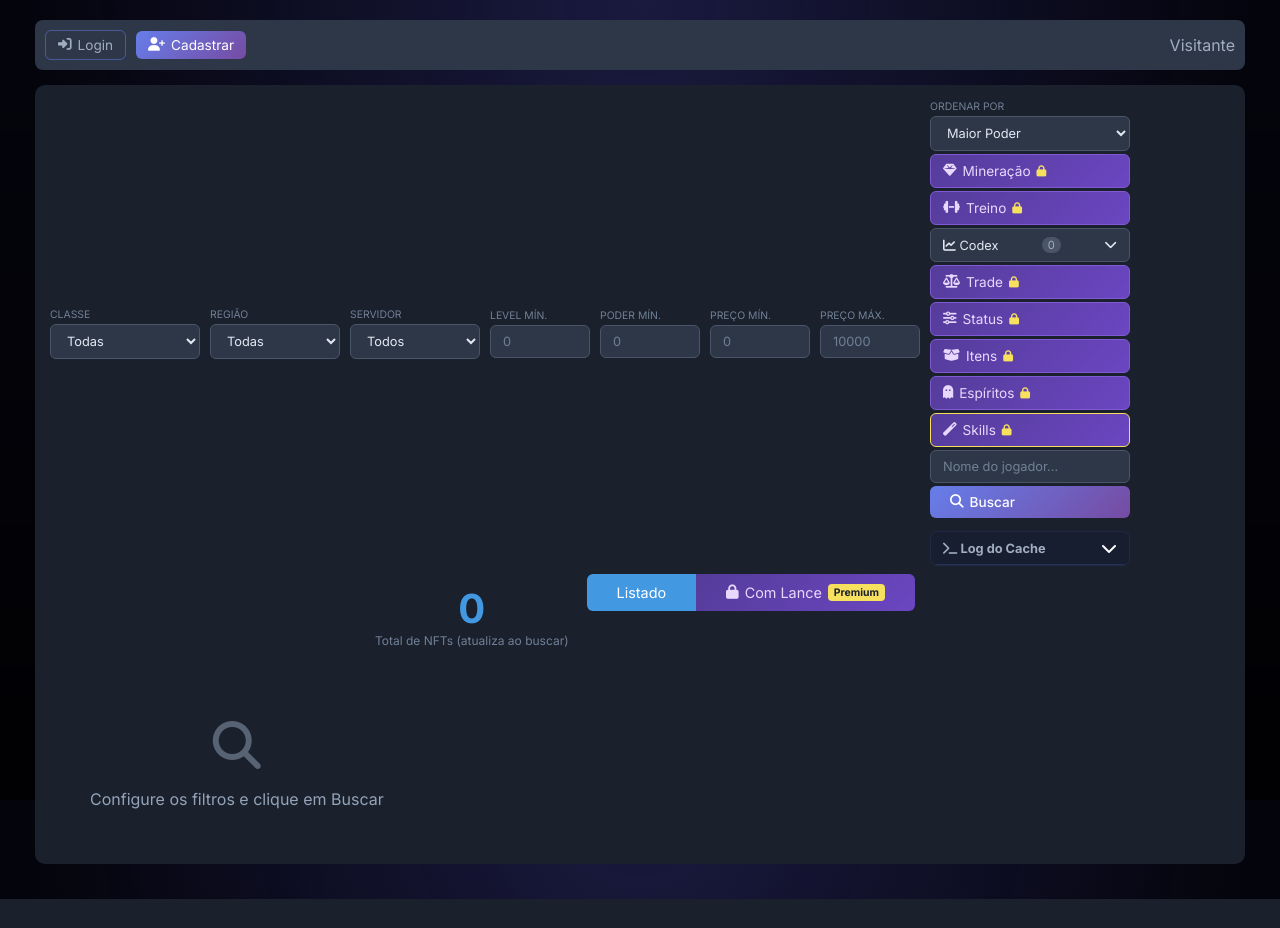
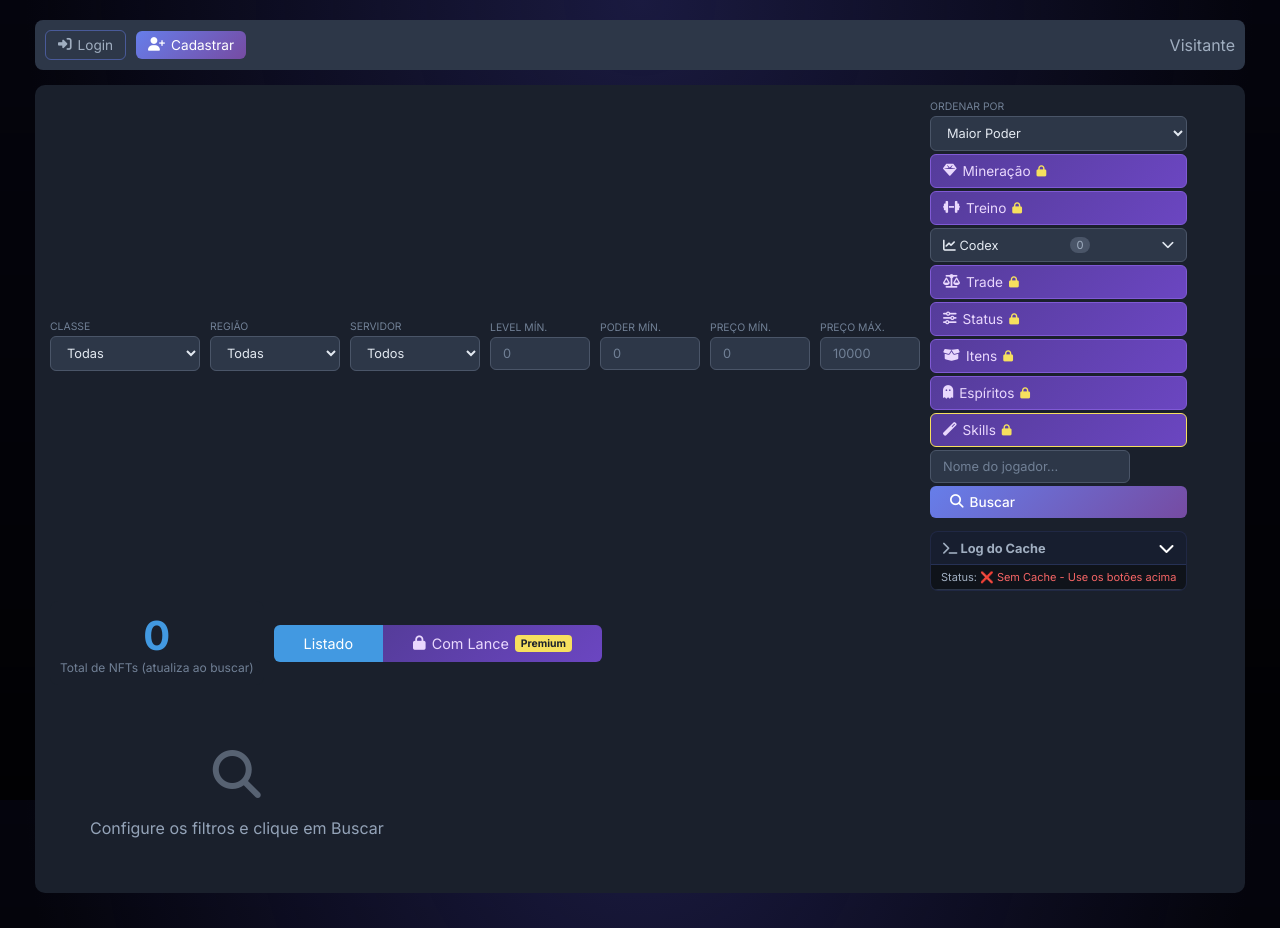
Before and after one commit to jeansignos/hunter, a Flask app: page / in a window 1280 px wide. Before the commit the page ends 899 px from the top, so only its background shows below. Run offline with Flask 3, Linux system fonts and the light colour scheme; some libraries are stand-ins or nearby versions.

Commit message:
Fix: adiciona elemento cache-info e proteção null no JS para evitar erro no console

```diff
--- a/templates/index_filtro.html
+++ b/templates/index_filtro.html
@@ -1348,12 +1348,11 @@
                         <h4><i class="fas fa-terminal"></i> Log do Cache</h4>
                         <i id="cache-log-toggle-icon" class="fas fa-chevron-down"></i>
                     </div>
+                    <div id="cache-info" style="padding: 5px 10px; font-size: 11px; color: #a0aec0; border-bottom: 1px solid #2d3748;">Status: <span style='color: #718096'>Aguardando...</span></div>
                     <div id="cache-log-content" class="cache-log-content" style="display: none;">
                         <div class="log-line"><span class="log-info">Aguardando ações...</span></div>
                     </div>
                 </div>
-
-            </div>
         </div>
 
         <!-- Contador e tabs Listado/Com Lance -->
@@ -3237,7 +3236,7 @@ const darksteelBoost = formatarNumero(conta.aumento_aconegro) + '%';
             cacheTipo = tipo;
             document.querySelectorAll('.cache-type-btn').forEach(b => b.classList.remove('active'));
             document.getElementById(`cache-${tipo}`).classList.add('active');
-            document.getElementById('cache-info').innerText = `Modo: ${tipo === 'completas' ? 'Cache Completo' : 'Cache Teste'}`;
+            const ci2 = document.getElementById('cache-info'); if(ci2) ci2.innerText = `Modo: ${tipo === 'completas' ? 'Cache Completo' : 'Cache Teste'}`;
         }
 
         function mudarOrdenacao() {
@@ -3250,7 +3249,7 @@ const darksteelBoost = formatarNumero(conta.aumento_aconegro) + '%';
             addCacheLog('Iniciando carregamento de 10 contas...', 'info');
 
             // Mostrar status de carregamento
-            document.getElementById('cache-info').innerHTML = "Status: <span style='color: #f6e05e'>🔄 Carregando 10 contas...</span>";
+            const ci = document.getElementById('cache-info'); if(ci) ci.innerHTML = "Status: <span style='color: #f6e05e'>🔄 Carregando 10 contas...</span>";
 
             // Desabilitar botões durante o carregamento
             const botoesCache = document.querySelectorAll('.cache-type-btn, .btn-buscar');
@@ -3288,7 +3287,7 @@ const darksteelBoost = formatarNumero(conta.aumento_aconegro) + '%';
             addCacheLog('Iniciando carregamento completo...', 'info');
 
             // Mostrar status de carregamento
-            document.getElementById('cache-info').innerHTML = "Status: <span style='color: #f6e05e'>🔄 Carregando todas as contas...</span>";
+            const ci = document.getElementById('cache-info'); if(ci) ci.innerHTML = "Status: <span style='color: #f6e05e'>🔄 Carregando todas as contas...</span>";
 
             // Desabilitar botões durante o carregamento
             const botoesCache = document.querySelectorAll('.cache-type-btn, .btn-buscar');
@@ -3325,7 +3324,7 @@ const darksteelBoost = formatarNumero(conta.aumento_aconegro) + '%';
             return fetch('/status-carregamento')
                 .then(r => r.json())
                 .then(data => {
-                    const info = document.getElementById('cache-info');
+                    const info = document.getElementById('cache-info'); if(!info) return;
 
                     if (data.carregando) {
                         info.innerHTML = "Status: <span style='color: #f6e05e'>🔄 Carregando...</span>";
@@ -3350,7 +3349,7 @@ const darksteelBoost = formatarNumero(conta.aumento_aconegro) + '%';
                     return data;
                 })
                 .catch(() => {
-                    document.getElementById('cache-info').innerHTML = "Status: <span style='color: #f56565'>❌ Erro ao verificar</span>";
+                    const ci = document.getElementById('cache-info'); if(ci) ci.innerHTML = "Status: <span style='color: #f56565'>❌ Erro ao verificar</span>";
                 });
         }
         // ===== FUNÇÕES DOS MODAIS DE AUTENTICAÇÃO =====
```
